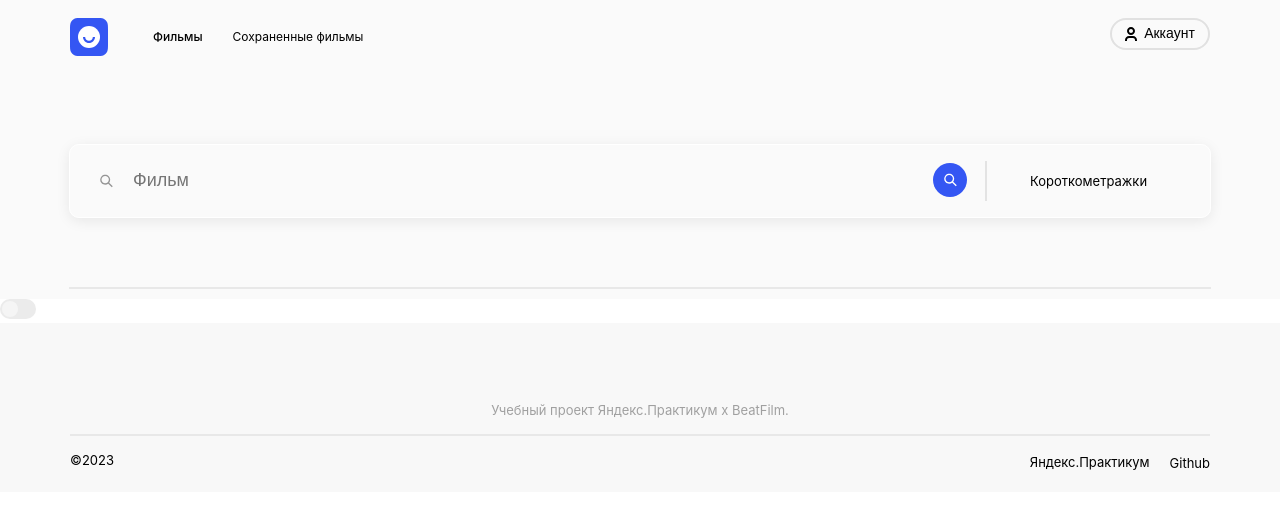
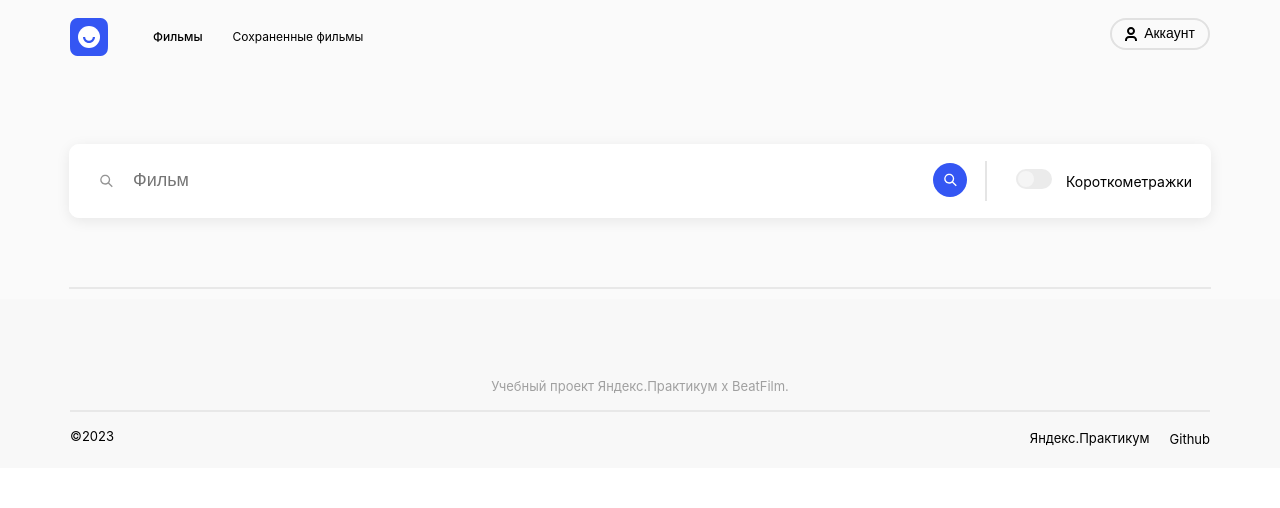
Before and after one commit to Olyaolya13/movies-explorer-frontend, a React app: page /movies in a window 1280 px wide. Built offline with nearby package versions, Linux system fonts and the light colour scheme.

Commit message:
refactor

```diff
--- a/src/components/Movies/Movies.js
+++ b/src/components/Movies/Movies.js
@@ -1,5 +1,4 @@
 import SearchForm from '../SearchForm/SearchForm';
-import FilterCheckbox from '../FilterCheckbox/FilterCheckbox';
 // import Preloader from '../Preloader/Preloader';
 // import MoviesCardList from '../MoviesCardList/MoviesCardList';
 // import MoviesCard from '../MoviesCard/MoviesCard';
@@ -9,7 +8,6 @@ function Movies() {
   return (
     <>
       <SearchForm />
-      <FilterCheckbox />
       {/* <Preloader /> */}
       {/* <MoviesCardList />
       <MoviesCard />
--- a/src/components/SearchForm/SearchForm.css
+++ b/src/components/SearchForm/SearchForm.css
@@ -5,6 +5,11 @@
   display: flex;
   flex-direction: column;
   align-items: center;
+}
+
+.search__form {
+  background-color: #fff;
+  border-radius: 10px;
 }
 
 .search__button {
@@ -60,9 +65,10 @@
 }
 
 .search__text {
-  font-size: 13px;
+  font-size: 14px;
   font-weight: 400;
   padding-left: 14px;
+  margin: 0;
 }
 
 .search__horizontal-line {
--- a/src/components/SearchForm/SearchForm.js
+++ b/src/components/SearchForm/SearchForm.js
@@ -2,6 +2,7 @@ import React, { useState } from 'react';
 import './SearchForm.css';
 import SearchLogo from '../../images/logo/searchLogo.svg';
 import SearchColorLogo from '../../images/logo/searchColorLogo.svg';
+import FilterCheckbox from '../FilterCheckbox/FilterCheckbox';
 
 const SearchFormData = {
   shortFilm: 'Короткометражки'
@@ -35,6 +36,7 @@ function SearchForm({ onSearch }) {
             <img src={SearchColorLogo} alt="Икона поиска" className="search__color-logo" />
           </button>
           <p className="search__line"></p>
+          <FilterCheckbox />
           <p className="search__text">{SearchFormData.shortFilm}</p>
         </div>
       </form>
```
